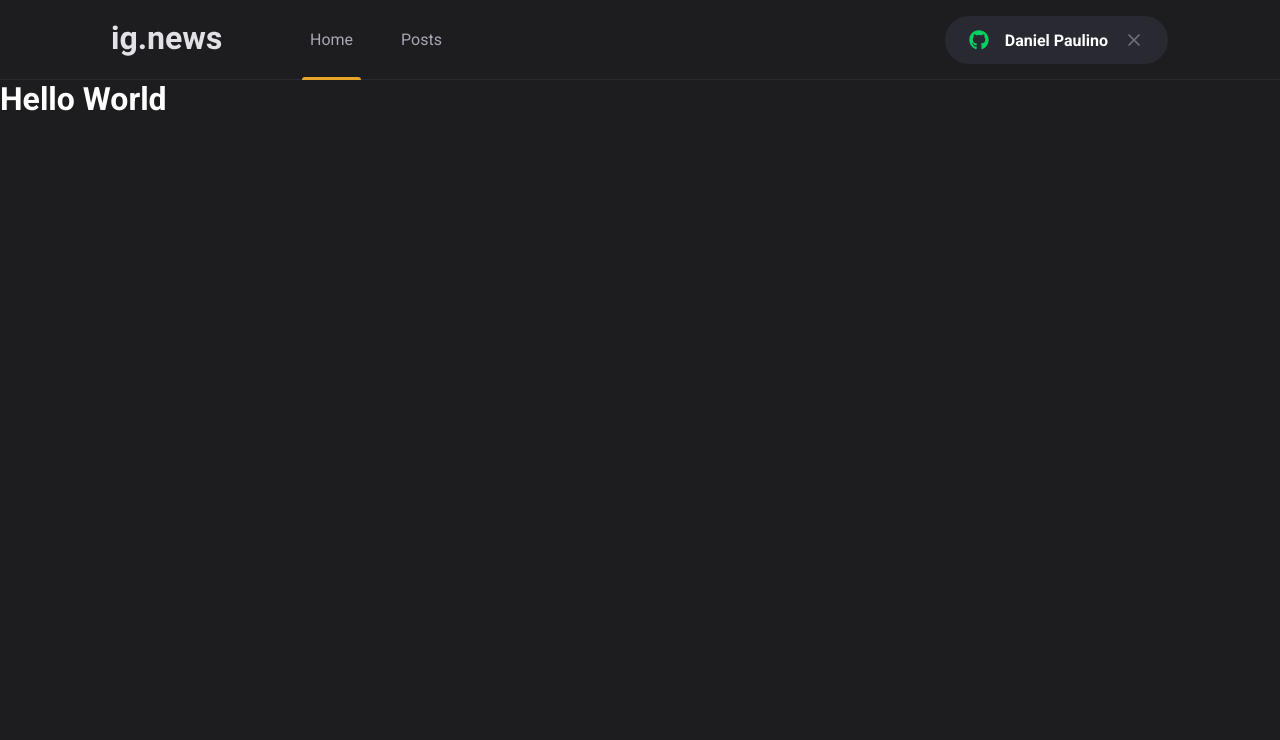
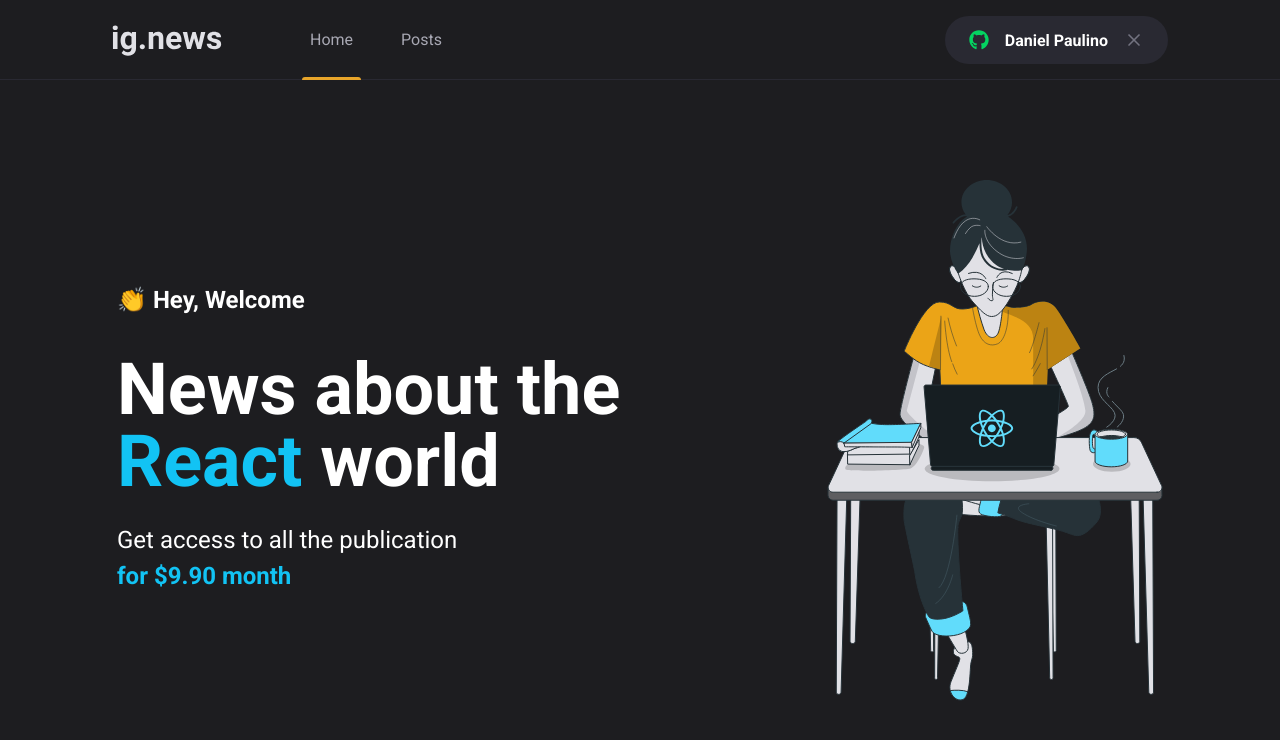
Before and after one commit to danielPaulinoMesquita/rocketseat-next, a Next.js app: page / in a window 1280 px wide. Shown: the top 740 px of the page. Built offline with nearby package versions, Linux system fonts and the light colour scheme.

Commit message:
8- Configured page Home as well scss, added image and elements in html

```diff
--- /dev/null
+++ b/src/pages/home.module.scss
@@ -0,0 +1,41 @@
+.contentContainer {
+  max-width: 1110px;
+  margin: 0 auto;
+  padding: 0 2rem;
+  height: calc(100vh - 5rem);
+
+  display: flex;
+  align-items: center;
+  justify-content: space-between;
+}
+
+.hero {
+  max-width: 600px;
+
+  > span {
+    font-size: 1.5rem;
+    font-weight: bold;
+  }
+
+  h1 {
+    font-size: 4.5rem;
+    line-height: 4.5rem;
+    font-weight: 900;
+    margin-top: 2.5rem;
+
+    span {
+      color: var(--cyan-500)
+    }
+  }
+
+  p{
+    font-size: 1.5rem;
+    line-height: 2.25rem;
+    margin-top: 1.5rem;
+
+    span {
+      color: var(--cyan-500);
+      font-weight: bold;
+    }
+  }
+}
--- a/src/pages/index.tsx
+++ b/src/pages/index.tsx
@@ -1,14 +1,23 @@
 import Head from "next/head";
+import styles from './home.module.scss'
 
 export default function Home() {
   return (
       <>
           <Head>
-              <title> Inicio | ig.news</title>
+              <title> Home | ig.news</title>
           </Head>
-          <h1>
-              Hello <span>World</span>
-          </h1>
+          <main className={styles.contentContainer}>
+              <section className={styles.hero}>
+                  <span>👏 Hey, Welcome</span>
+                  <h1>News about the <span>React</span> world</h1>
+                  <p>
+                      Get access to all the publication <br/>
+                      <span>for $9.90 month</span>
+                  </p>
+              </section>
+              <img src="/images/avatar.svg" alt="Girl Coding"/>
+          </main>
       </>
   )
 }
```
